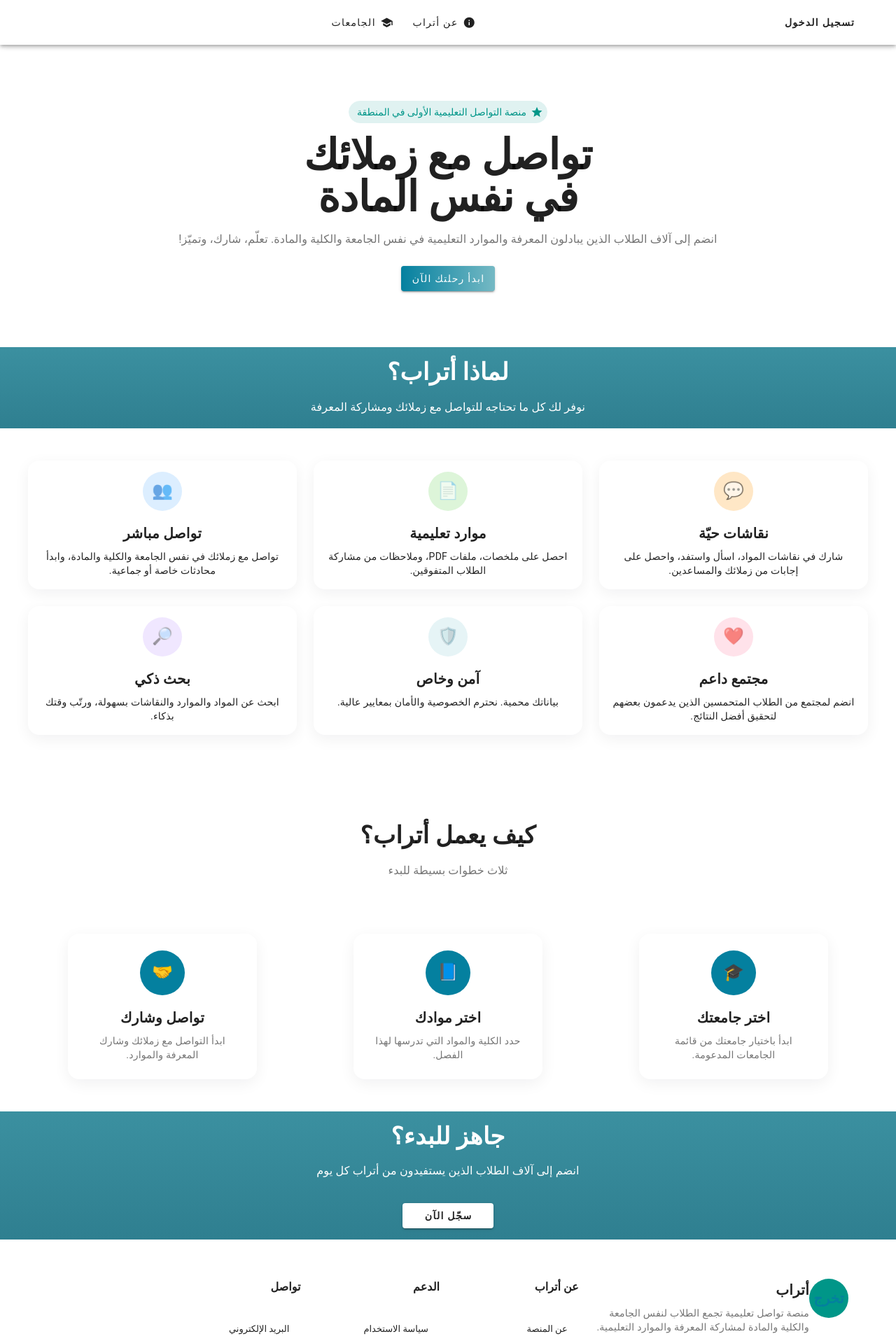
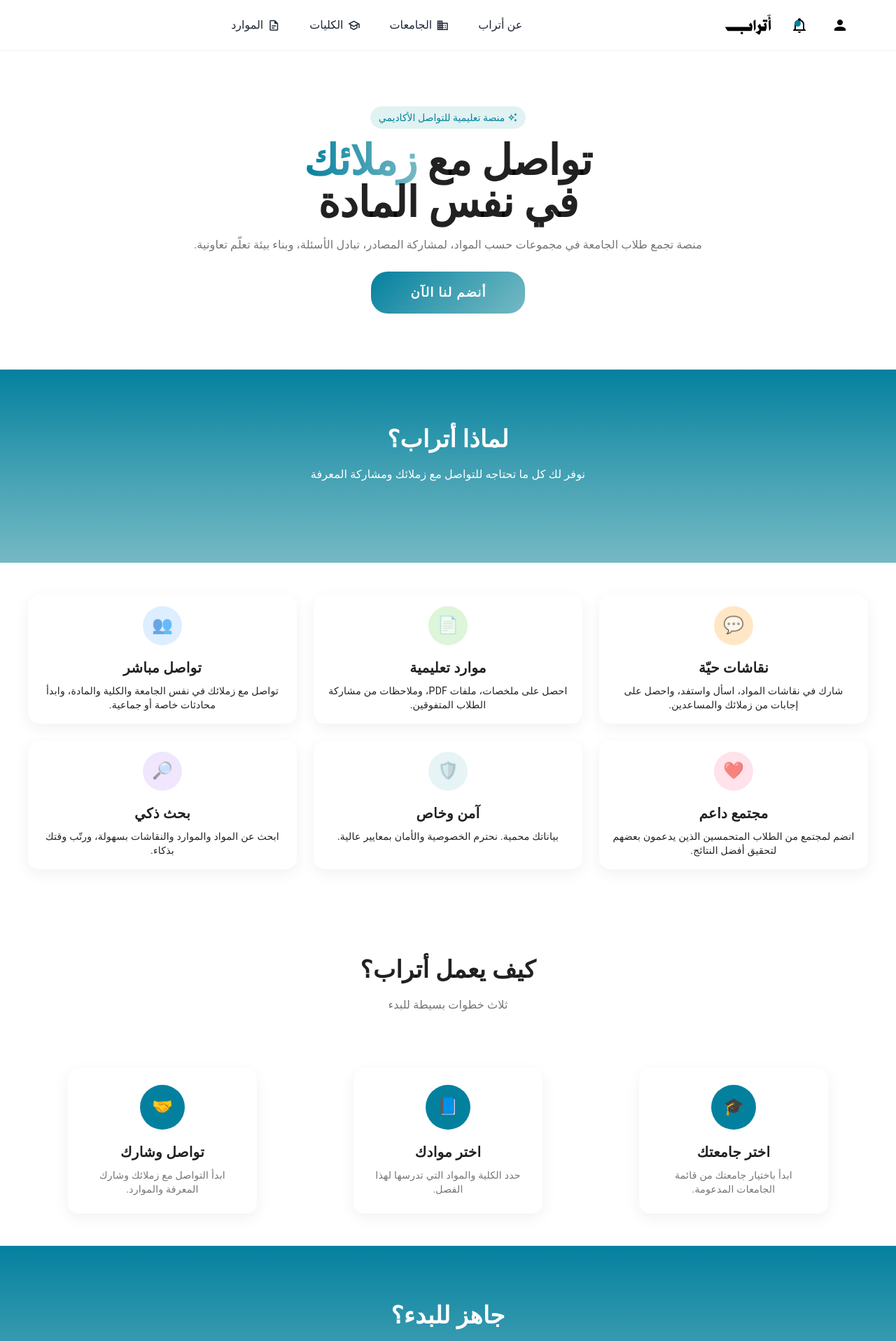
Before and after one commit to AboFawaz305/holberton-portfolio-project, a Vue app in the folder stage4/frontend/: page /home in a window 1280 px wide. Shown: the top 1916 px of the page at 70% size. Built offline with nearby package versions, Linux system fonts and the light colour scheme; no server answers; sample sign-in values are in the browser's storage.

Commit message:
update hero and CTA sections, improve navbar states, restyle login/register, add AppButton

```diff
--- /dev/null
+++ b/stage4/frontend/src/components/AppButton.vue
@@ -0,0 +1,49 @@
+<template>
+  <v-btn class="app-btn" elevation="0" rounded="xl" v-bind="$attrs">
+    <span class="app-btn__content">
+      <slot />
+    </span>
+  </v-btn>
+</template>
+
+<style scoped>
+.app-btn {
+  background-color: #ffffff;
+  color: #04809f;
+
+  /* حجم متوسط ومنطقي */
+  min-width: 220px;
+  height: 60px;
+  border-radius: 16px;
+
+  display: inline-flex;
+  align-items: center;
+  justify-content: center;
+
+  transition: transform 0.15s ease, box-shadow 0.15s ease;
+
+  box-shadow: 0 8px 20px rgba(0, 0, 0, 0.14);
+}
+
+.app-btn__content {
+  display: inline-flex;
+  align-items: center;
+  justify-content: center;
+
+  font-weight: 700;
+  font-size: 18px;
+  line-height: 1;
+}
+
+/* Hover */
+.app-btn:hover {
+  transform: translateY(-1px);
+  box-shadow: 0 12px 26px rgba(0, 0, 0, 0.18);
+}
+
+/* Press */
+.app-btn:active {
+  transform: translateY(0);
+  box-shadow: 0 6px 14px rgba(0, 0, 0, 0.14);
+}
+</style>
--- a/stage4/frontend/src/components/AppFooter.vue
+++ b/stage4/frontend/src/components/AppFooter.vue
@@ -1,63 +1,7 @@
 <template>
-  <v-footer id="about" class="footer py-10">
+  <v-footer class="footer py-6">
     <v-container>
-      <!-- Footer Grid -->
-      <v-row class="mb-8">
-        <!-- Brand Section -->
-        <v-col cols="12" sm="6" md="4">
-          <div class="footerBrand d-flex">
-            <v-avatar size="56" color="teal lighten-5" class="footerLogo">
-              <span class="text-primary text-h6 font-weight-bold">تخرج</span>
-            </v-avatar>
-            <div>
-              <div class="footerName text-h6 font-weight-bold">أتراب</div>
-              <p class="footerDesc text-body-2 text-grey-darken-1 mt-2">
-                منصة تواصل تعليمية تجمع الطلاب لنفس الجامعة والكلية والمادة لمشاركة المعرفة والموارد
-                التعليمية.
-              </p>
-            </div>
-          </div>
-        </v-col>
-
-        <!-- Links: About Section -->
-        <v-col cols="12" sm="6" md="2">
-          <p class="footerTitle font-weight-bold mb-4">عن أتراب</p>
-          <v-list nav dense>
-            <v-list-item link href="#about">
-              <v-list-item-title>عن المنصة</v-list-item-title>
-            </v-list-item>
-            <v-list-item link href="#courses">
-              <v-list-item-title>كيف يعمل</v-list-item-title>
-            </v-list-item>
-            <v-list-item link href="#resources">
-              <v-list-item-title>المزايا</v-list-item-title>
-            </v-list-item>
-          </v-list>
-        </v-col>
-
-        <!-- Links: Support Section -->
-        <v-col cols="12" sm="6" md="2">
-          <p class="footerTitle font-weight-bold mb-4">الدعم</p>
-          <v-list nav dense>
-            <v-list-item link href="#">
-              <v-list-item-title>سياسة الاستخدام</v-list-item-title>
-            </v-list-item>
-          </v-list>
-        </v-col>
-
-        <!-- Links: Contact Section -->
-        <v-col cols="12" sm="6" md="2">
-          <p class="footerTitle font-weight-bold mb-4">تواصل</p>
-          <v-list nav dense>
-            <v-list-item link href="mailto:hello@atrab.com">
-              <v-list-item-title>البريد الإلكتروني</v-list-item-title>
-            </v-list-item>
-          </v-list>
-        </v-col>
-      </v-row>
-
-      <!-- Footer Bottom -->
-      <v-row class="footer__bottom justify-space-between align-center">
+      <v-row class="footer__bottom justify-center align-center">
         <span class="text-body-2 text-grey-darken-1">
           © {{ year }} أتراب. جميع الحقوق محفوظة.
         </span>
@@ -71,20 +15,8 @@ const year = new Date().getFullYear()
 </script>
 
 <style scoped>
-.footer {
-  background: #ffffff; /* Footer background color */
-}
-.footerLogo {
-  margin-right: 12px;
-  border-radius: 50%;
-}
-
 .footer__bottom {
+  border-top: 1px solid #eef2f7;
   padding-top: 16px;
-  border-top: 1px solid #eef2f7;
-}
-
-.floating {
-  box-shadow: 0 10px 26px rgba(15, 23, 42, 0.16);
 }
 </style>
--- a/stage4/frontend/src/components/AppNavbar.vue
+++ b/stage4/frontend/src/components/AppNavbar.vue
@@ -1,59 +1,150 @@
-<script>
-import authService from '@/services/authService' // Import authService for authentication checks
-export default {
-  data() {
-    return { isLoggedIn: false }
-  },
-  async mounted() {
-    await this.checkLogin()
-  },
-  methods: {
-    async checkLogin() {
-      this.isLoggedIn = await authService.isLoggedIn()
-    },
-    logout() {
-      authService.logout()
-      this.$router.push('/login')
-    },
-  },
-  watch: {
-    async $route() {
-      await this.checkLogin()
-    },
-  },
-}
-</script>
 <template>
-  <v-app-bar app>
-    <v-container>
-      <v-row align="center" justify="space-between">
-        <!-- Start Side -->
-        <div v-if="isLoggedIn">
-          <v-menu location="bottom">
-            <template v-slot:activator="{ props }">
-              <v-btn icon="mdi-account" variant="text" v-bind="props"></v-btn>
-            </template>
-            <v-btn text v-bind="props" to="/profile">الملف الشخصي</v-btn>
-            <v-btn text v-bind="props" @click="logout">تسجيل الخروج</v-btn>
-          </v-menu>
-        </div>
-        <v-btn v-else text to="/login" class="font-weight-bold"> تسجيل الدخول </v-btn>
+  <v-app-bar
+    flat
+    height="72"
+    color="white"
+    class="app-navbar"
+  >
+    <v-container class="nav-container">
 
-        <!-- Center Navigation -->
-        <v-btn-group>
-          <v-btn text to="/#about">
-            <v-icon icon="mdi-information" start></v-icon>
-            عن أتراب</v-btn
+      <!-- يسار: بروفايل + تنبيه (فقط للمسجل دخول) -->
+      <div class="nav-left" v-if="isAuthed">
+        <!-- ملفك الشخصي -->
+        <v-btn
+          icon
+          class="icon-btn"
+          to="/UserProfilePage"
+        >
+          <v-icon>mdi-account</v-icon>
+        </v-btn>
+
+        <!-- الإشعارات -->
+        <v-btn icon class="icon-btn">
+          <v-badge
+            dot
+            color="primary"
+            offset-x="6"
+            offset-y="6"
           >
-          <v-btn text to="/organizations">
-            <v-icon icon="mdi-school" start></v-icon>
-            الجامعات
-          </v-btn>
-        </v-btn-group>
+            <v-icon>mdi-bell-outline</v-icon>
+          </v-badge>
+        </v-btn>
+      </div>
 
-        <!-- End Side -->
-        <div></div>
-      </v-row>
+      <!-- اليمين: شعار أتراب (يظهر دائمًا) -->
+      <router-link to="/" class="logo-link">
+        <img src="/logo.svg" alt="أتراب" class="logo" />
+      </router-link>
+
+      <!-- الوسط: روابط التنقل (فقط للمسجل دخول) -->
+      <div class="nav-center" v-if="isAuthed">
+        <router-link
+          v-for="item in navItems"
+          :key="item.to"
+          :to="item.to"
+          class="nav-item"
+          :class="{ active: isActive(item.to) }"
+        >
+          <v-icon
+            v-if="item.icon"
+            size="18"
+          >
+            {{ item.icon }}
+          </v-icon>
+          <span>{{ item.label }}</span>
+        </router-link>
+      </div>
+
+      <!-- إذا مو مسجل دخول: فراغ (بس اللوغو ظاهر) -->
+      <div v-else class="nav-center-empty"></div>
+
     </v-container>
   </v-app-bar>
 </template>
+
+<script setup>
+import { useRoute } from 'vue-router'
+import authService from '@/services/authService'
+
+const route = useRoute()
+
+/* هل المستخدم مسجل دخول؟ */
+const isAuthed = !!authService.getToken()
+
+/* عناصر الناف بار */
+const navItems = [
+  { label: 'عن أتراب', to: '/about' },
+  { label: 'الجامعات', to: '/organizations', icon: 'mdi-domain' },
+  { label: 'الكليات', to: '/groups', icon: 'mdi-school-outline' },
+  { label: 'الموارد', to: '/resources', icon: 'mdi-file-document-outline' },
+]
+
+/* تحديد الصفحة النشطة */
+const isActive = (to) => route.path.startsWith(to)
+</script>
+
+<style scoped>
+.app-navbar {
+  border-bottom: 1px solid #eef2f7;
+}
+
+/* الحاوية */
+.nav-container {
+  display: flex;
+  align-items: center;
+  justify-content: space-between;
+  gap: 16px;
+}
+
+/* الشعار */
+.logo-link {
+  display: flex;
+  align-items: center;
+}
+.logo {
+  height: 30px;
+}
+
+/* يسار */
+.nav-left {
+  display: flex;
+  align-items: center;
+  gap: 10px;
+}
+.icon-btn {
+  border-radius: 999px;
+}
+
+/* الوسط */
+.nav-center {
+  display: flex;
+  align-items: center;
+  gap: 10px;
+  flex: 1;
+  justify-content: center;
+}
+.nav-center-empty {
+  flex: 1;
+}
+
+/* عناصر التنقل */
+.nav-item {
+  display: inline-flex;
+  align-items: center;
+  gap: 6px;
+  padding: 8px 16px;
+  border-radius: 999px;
+  text-decoration: none;
+  color: #1f2937;
+  font-weight: 500;
+  transition: 0.15s ease;
+}
+
+/* Active (زر أزرق وحدود مثل الصورة) */
+.nav-item.active {
+  color: #04809f;
+  border: 1.5px solid rgba(4, 128, 159, 0.35);
+  background: rgba(4, 128, 159, 0.08);
+  box-shadow: 0 6px 14px rgba(15, 23, 42, 0.08);
+}
+</style>
--- a/stage4/frontend/src/components/section/CTASection.vue
+++ b/stage4/frontend/src/components/section/CTASection.vue
@@ -1,13 +1,23 @@
 <template>
-  <v-container class="cta text-center">
+  <v-container fluid class="cta text-center">
     <!-- Title -->
     <h2 class="text-h4 font-weight-bold mb-4">جاهز للبدء؟</h2>
 
     <!-- Subtitle -->
-    <p class="text-subtitle-1 mb-8">انضم إلى آلاف الطلاب الذين يستفيدون من أتراب كل يوم</p>
+    <p class="text-subtitle-1 mb-8">
+      انضم إلى آلاف الطلاب الذين يستفيدون من أتراب كل يوم
+    </p>
 
     <!-- Call-to-Action Button -->
-    <v-btn large color="light" class="px-8 text-grey-darken-4 font-weight-bold"> سجّل الآن </v-btn>
+   <v-btn
+  size="large"
+  class="px-8 font-weight-bold cta-btn"
+  elevation="4"
+  to="/register"
+>
+  سجّل الآن
+</v-btn>
+
   </v-container>
 </template>
 
@@ -15,12 +25,24 @@
 
 <style scoped>
 .cta {
+  width: 100%;
+  padding: 80px 24px;
+
+  /* التدرج من فوق لتحت */
   background: linear-gradient(
-    180deg,
-    #3b90a0,
-    #2f7f90
-  ); /* Gradient background for the CTA section */
-  color: #ffffff; /* Light text color for accessibility */
-  min-width: 100%;
+    to bottom,
+    #04809F 0%,
+    #3F9FB2 50%,
+    #75B9C4 100%
+  );
+
+  color: #ffffff;
+}
+
+/* زر أبيض مثل الصورة */
+.cta-btn {
+  background-color: #ffffff;
+  color: #04809F;
+  border-radius: 12px;
 }
 </style>
--- a/stage4/frontend/src/components/section/HeroSection.vue
+++ b/stage4/frontend/src/components/section/HeroSection.vue
@@ -1,30 +1,85 @@
 <template>
   <v-container id="universities" class="hero text-center">
     <v-card class="py-16 px-8" flat>
+
       <!-- Hero Pill -->
-      <v-chip color="teal lighten-5" outlined class="mb-4">
-        <v-icon start>mdi-star</v-icon>
-        منصة التواصل التعليمية الأولى في المنطقة
+      <v-chip color="teal lighten-5" outlined class="mb-4 hero-pill">
+        <span class="spark-wrapper">
+          <v-icon class="spark small">mdi-creation-outline</v-icon>
+        </span>
+        <span class="pill-text">منصة تعليمية للتواصل الأكاديمي</span>
       </v-chip>
 
       <!-- Title -->
       <h1 class="text-h2 font-weight-bold mb-4">
-        تواصل مع زملائك <br />
+        تواصل مع <span class="gradient-text">زملائك</span><br />
         في نفس المادة
       </h1>
 
       <!-- Subtitle -->
       <p class="text-subtitle-1 text-grey-darken-1 mb-6">
-        انضم إلى آلاف الطلاب الذين يبادلون المعرفة والموارد التعليمية في نفس الجامعة والكلية
-        والمادة. تعلّم، شارك، وتميّز!
+        منصة تجمع طلاب الجامعة في مجموعات حسب المواد، لمشاركة المصادر،
+        تبادل الأسئلة، وبناء بيئة تعلّم تعاونية.
       </p>
 
-      <!-- Call to Action Button -->
-      <v-btn color="primary" large class="text-white gradient-bg" to="/register">
-        ابدأ رحلتك الآن
-      </v-btn>
+      <!-- CTA -->
+      <AppButton to="/register" class="hero-btn">
+        أنضم لنا الآن
+      </AppButton>
+
     </v-card>
   </v-container>
 </template>
 
-<style scoped></style>
+<script setup>
+import AppButton from '@/components/AppButton.vue'
+</script>
+
+<style scoped>
+/* ---------- Hero pill ---------- */
+.pill-text {
+  color: #04809f;
+  margin-inline-start: 4px;
+}
+
+.hero-pill {
+  display: inline-flex;
+  align-items: center;
+  gap: 6px;
+}
+
+.spark-wrapper {
+  display: inline-flex;
+  align-items: center;
+  gap: 2px;
+}
+
+.spark {
+  color: #04809f;
+  font-size: 18px;
+}
+
+.spark.small {
+  font-size: 14px;
+  opacity: 0.9;
+}
+
+/* ---------- Gradient word ---------- */
+.gradient-text {
+  background: linear-gradient(90deg, #04809f 0%, #75b9c4 100%);
+  -webkit-background-clip: text;
+  -webkit-text-fill-color: transparent;
+  background-clip: text;
+}
+
+/* ---------- CTA Button override (هنا التعديل المهم) ---------- */
+.hero-btn {
+  color: #ffffff !important; /* لون النص أبيض */
+  background: linear-gradient(
+    135deg,
+    #04809f 0%,
+    #3f9fb2 50%,
+    #75b9c4 100%
+  ) !important;
+}
+</style>
--- a/stage4/frontend/src/components/section/WhySection.vue
+++ b/stage4/frontend/src/components/section/WhySection.vue
@@ -1,23 +1,29 @@
 <template>
-  <v-container id="resources" class="band text-center">
-    <!-- <v-card id="card" class="py-12" flat> -->
+  <v-container fluid class="cta text-center">
     <!-- Title -->
     <h2 class="text-h4 font-weight-bold mb-4">لماذا أتراب؟</h2>
 
     <!-- Subtitle -->
-    <p class="text-subtitle-1">نوفر لك كل ما تحتاجه للتواصل مع زملائك ومشاركة المعرفة</p>
-    <!-- </v-card> -->
+    <p class="text-subtitle-1 mb-8">
+      نوفر لك كل ما تحتاجه للتواصل مع زملائك ومشاركة المعرفة
+    </p>
   </v-container>
 </template>
 
 <script setup></script>
+
 <style scoped>
-#resources {
-  margin: 0;
-  min-width: 100%;
-}
-.band {
-  background: linear-gradient(180deg, #3b90a0, #2f7f90); /* Gradient to match the design */
-  color: #ffffff; /* Light text color for accessibility */
+.cta {
+  width: 100%;
+  padding: 80px 24px;
+
+  background: linear-gradient(
+    to bottom,
+    #04809F 0%,
+    #3F9FB2 50%,
+    #75B9C4 100%
+  );
+
+  color: #ffffff;
 }
 </style>
--- a/stage4/frontend/src/pages/LoginPage.vue
+++ b/stage4/frontend/src/pages/LoginPage.vue
@@ -51,7 +51,7 @@ export default {
 </script>
 
 <template>
-  <v-container class="justify-center">
+<v-container fluid class="justify-center">
     <v-card class="pa-8" outlined>
       <v-form ref="loginForm" @submit.prevent="onSubmit">
         <!-- Title -->
@@ -117,5 +117,85 @@ export default {
 </template>
 
 <style scoped>
-/* Add custom styles if needed */
+/* يغطي الصفحة بالكامل */
+.v-container {
+  min-height: 100vh;
+  width: 100%;
+
+  display: flex;
+  align-items: center;
+  justify-content: center;
+
+  /* تدرج ناعم ومريح */
+  background: linear-gradient(
+    180deg,
+    #5fb0be 0%,
+    #6fbac6 45%,
+    #84c7d0 100%
+  );
+}
+
+/* الكارد الرئيسي */
+.v-card {
+  background: #f1f1f1;
+  border-radius: 36px;
+
+  /* حجم مناسب للابتوب */
+  width: 640px;
+  max-width: 92%;
+
+  padding: 56px 48px;
+
+  box-shadow: 0 32px 70px rgba(0, 0, 0, 0.2);
+}
+
+/* العنوان */
+h2 {
+  font-weight: 700;
+  margin-bottom: 40px;
+}
+
+/* الحقول */
+.v-text-field {
+  margin-bottom: 22px;
+}
+
+.v-text-field .v-field {
+  border-radius: 14px;
+  background: #eaeaea;
+}
+
+/* Checkbox */
+.v-checkbox {
+  margin-top: 18px;
+  margin-bottom: 32px;
+}
+
+/* زر إنشاء حساب */
+.gradient-bg {
+  height: 72px;
+  border-radius: 22px;
+
+  font-size: 20px;
+  font-weight: 700;
+
+  background: linear-gradient(
+    90deg,
+    #6fb6c4 0%,
+    #2f6f7c 100%
+  );
+
+  box-shadow: 0 16px 36px rgba(0, 0, 0, 0.25);
+  transition: all 0.2s ease;
+}
+
+.gradient-bg:hover {
+  transform: translateY(-2px);
+  box-shadow: 0 22px 44px rgba(0, 0, 0, 0.3);
+}
+
+.gradient-bg:active {
+  transform: translateY(0);
+  box-shadow: 0 12px 26px rgba(0, 0, 0, 0.22);
+}
 </style>
--- a/stage4/frontend/src/pages/RegisterationPage.vue
+++ b/stage4/frontend/src/pages/RegisterationPage.vue
@@ -65,7 +65,7 @@ export default {
 </script>
 
 <template>
-  <v-container class="justify-center">
+<v-container fluid class="justify-center">
     <v-card outlined class="pa-8">
       <v-form ref="registerationForm">
         <!-- Title -->
@@ -179,5 +179,85 @@ export default {
 </template>
 
 <style scoped>
-/* Add styles if needed */
+/* يغطي الصفحة بالكامل */
+.v-container {
+  min-height: 100vh;
+  width: 100%;
+
+  display: flex;
+  align-items: center;
+  justify-content: center;
+
+  /* تدرج ناعم ومريح */
+  background: linear-gradient(
+    180deg,
+    #5fb0be 0%,
+    #6fbac6 45%,
+    #84c7d0 100%
+  );
+}
+
+/* الكارد الرئيسي */
+.v-card {
+  background: #f1f1f1;
+  border-radius: 36px;
+
+  /* حجم مناسب للابتوب */
+  width: 640px;
+  max-width: 92%;
+
+  padding: 56px 48px;
+
+  box-shadow: 0 32px 70px rgba(0, 0, 0, 0.2);
+}
+
+/* العنوان */
+h2 {
+  font-weight: 700;
+  margin-bottom: 40px;
+}
+
+/* الحقول */
+.v-text-field {
+  margin-bottom: 22px;
+}
+
+.v-text-field .v-field {
+  border-radius: 14px;
+  background: #eaeaea;
+}
+
+/* Checkbox */
+.v-checkbox {
+  margin-top: 18px;
+  margin-bottom: 32px;
+}
+
+/* زر إنشاء حساب */
+.gradient-bg {
+  height: 72px;
+  border-radius: 22px;
+
+  font-size: 20px;
+  font-weight: 700;
+
+  background: linear-gradient(
+    90deg,
+    #6fb6c4 0%,
+    #2f6f7c 100%
+  );
+
+  box-shadow: 0 16px 36px rgba(0, 0, 0, 0.25);
+  transition: all 0.2s ease;
+}
+
+.gradient-bg:hover {
+  transform: translateY(-2px);
+  box-shadow: 0 22px 44px rgba(0, 0, 0, 0.3);
+}
+
+.gradient-bg:active {
+  transform: translateY(0);
+  box-shadow: 0 12px 26px rgba(0, 0, 0, 0.22);
+}
 </style>
```
